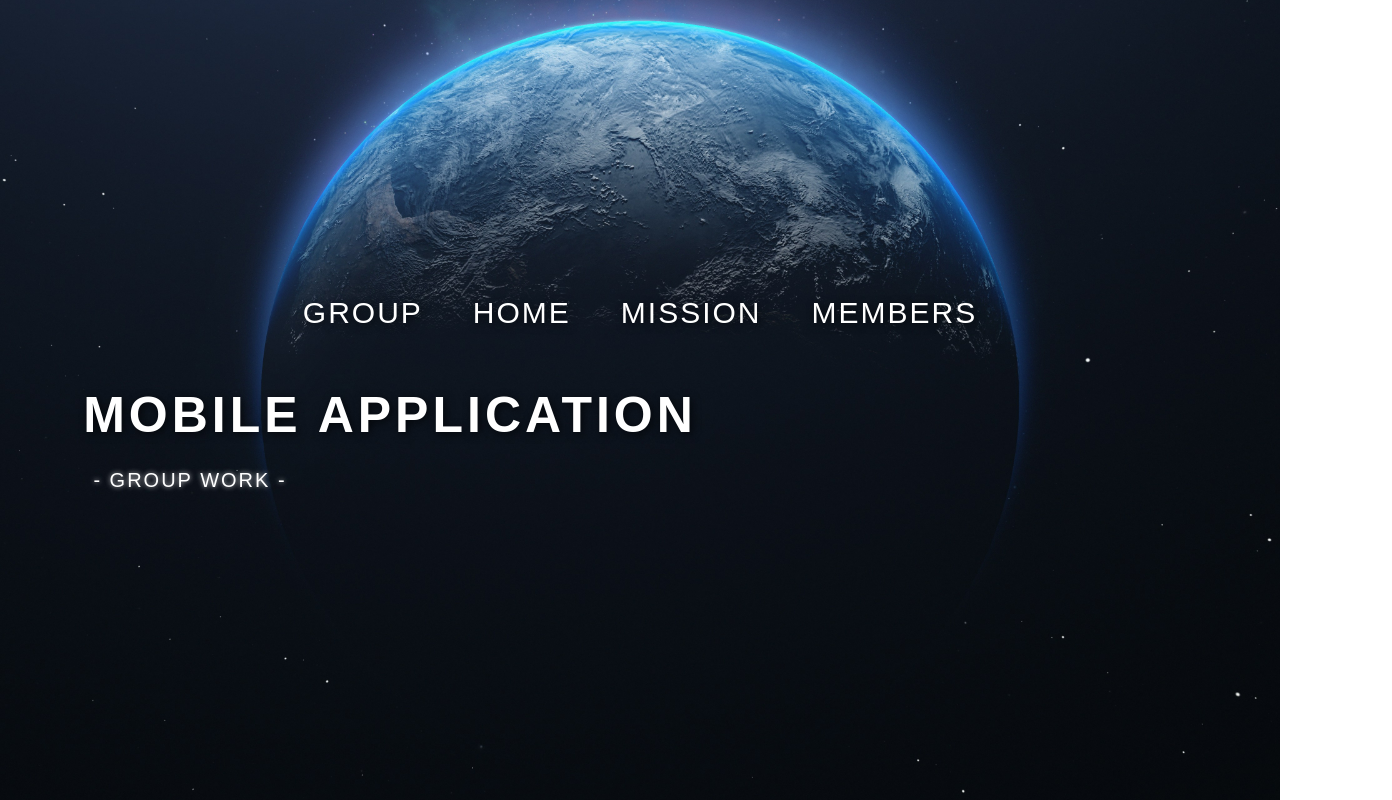
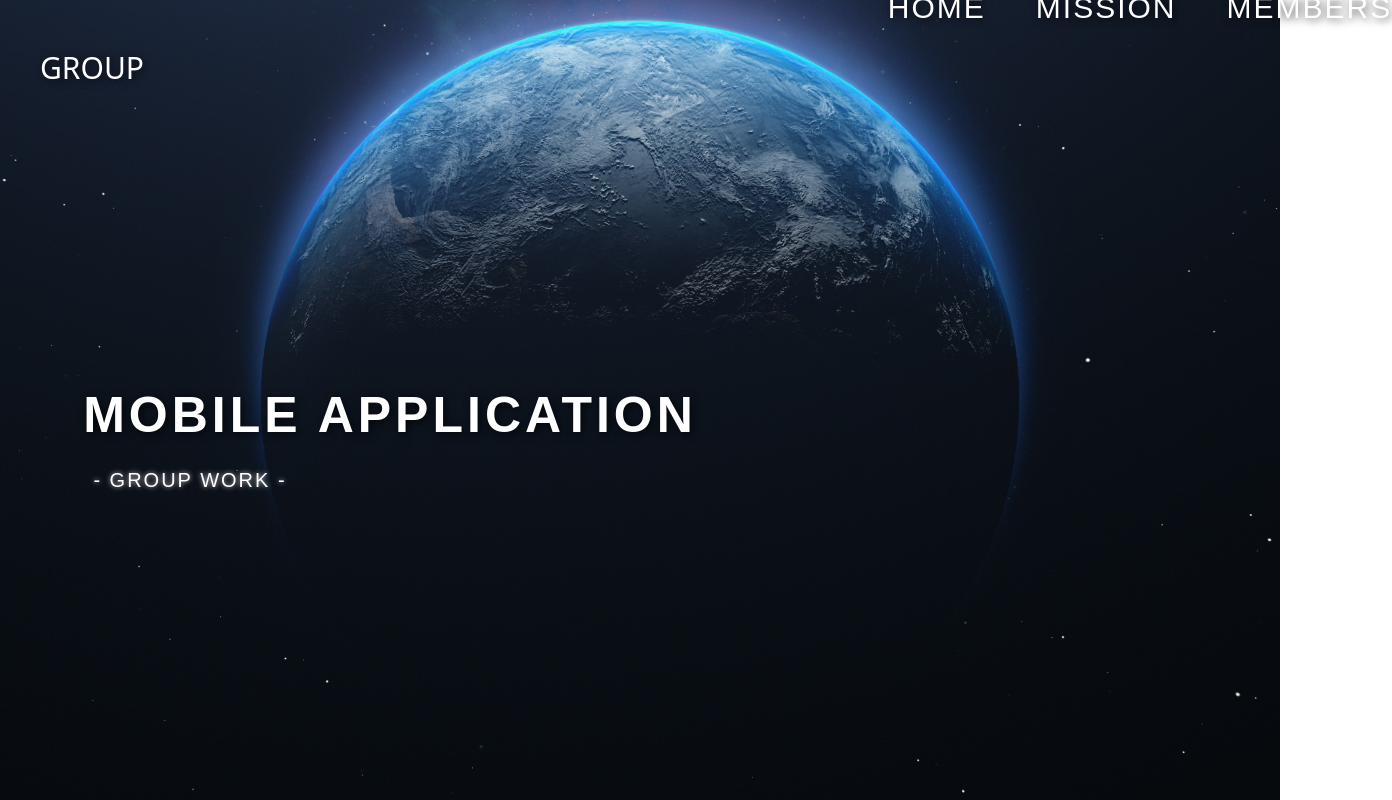
Before and after one commit to whaly-w/whaly-w.github.io, a plain HTML site: page sushishop.html in a window 1280 px wide. Shown: the top 800 px of the page, 1392 px wide, since content can reach past the window. Drawn offline with nearby package versions, Linux system fonts and the light colour scheme.

Commit message:
only front left

```diff
--- a/css/custom.css
+++ b/css/custom.css
@@ -7,6 +7,13 @@
   flex-direction: column;
   min-height: 100vh;
   text-shadow: 2px 2px 8px rgba(0, 0, 0, 0.7); /* Add glow effect */
+}
+
+.navbar-brand {
+  font-size: 30px;
+  color: #ffffff;
+  margin-top: 40px;
+  margin-left: 40px;
 }
 
 .hero-content {
@@ -29,7 +36,8 @@ nav ul {
   display: flex;
   justify-content: center;
   gap: 50px; /* Increase spacing */
-  margin-bottom: 50px;
+  margin-top: -400px;
+  margin-left: 1000px;
 }
 
 nav li {
--- a/sushishop.html
+++ b/sushishop.html
@@ -19,10 +19,10 @@
     <script src="js/main.js"></script>
 
     <section class="hero">
+        <a class="navbar-brand" href="#">GROUP</a>
         <div class="hero-content">
           <nav>
             <ul>
-              <li><a href="#">GROUP</a></li>
               <li><a href="#">HOME</a></li>
               <li><a href="#">MISSION</a></li>
               <li><a href="#">MEMBERS</a></li>
```
